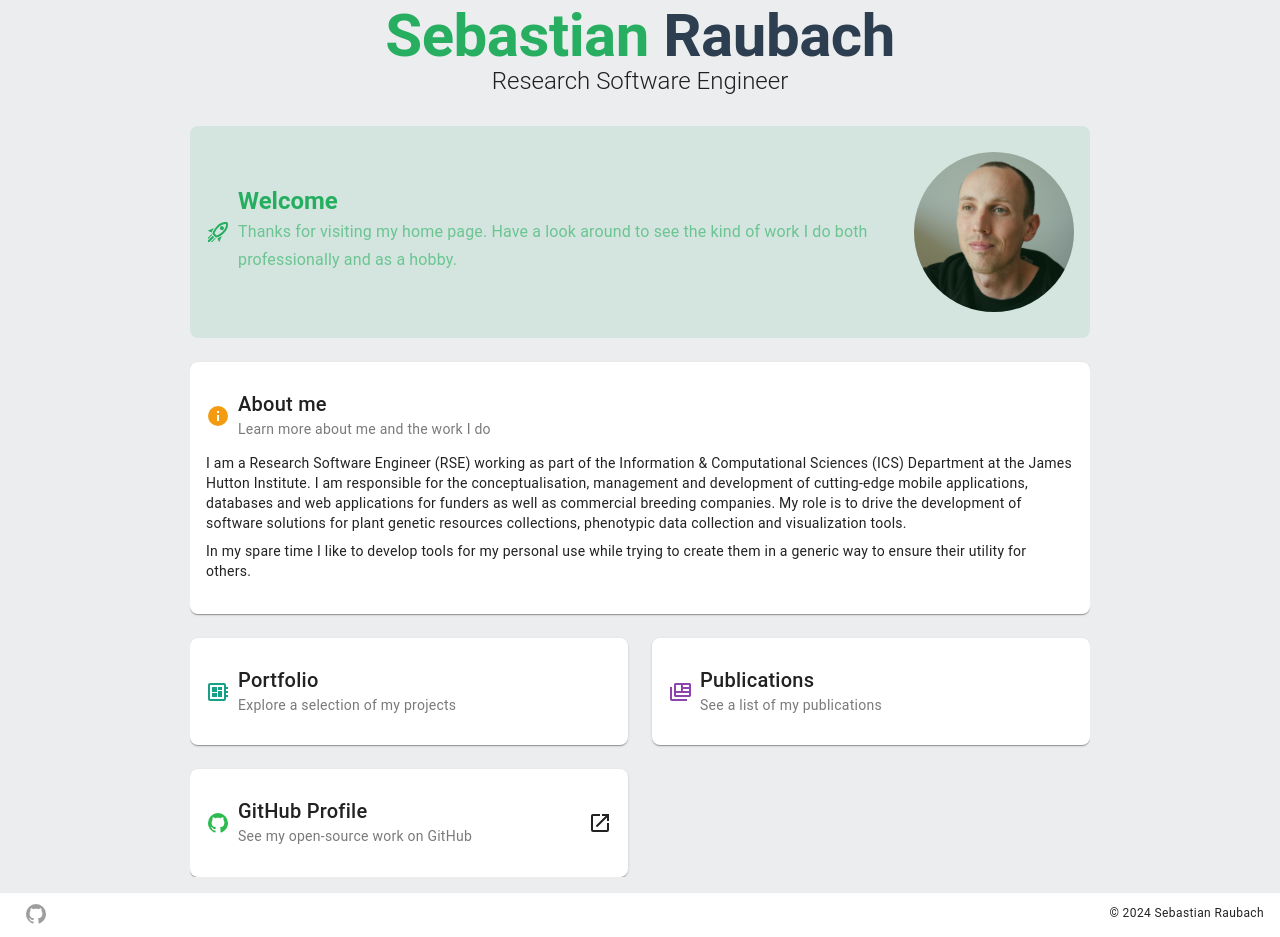
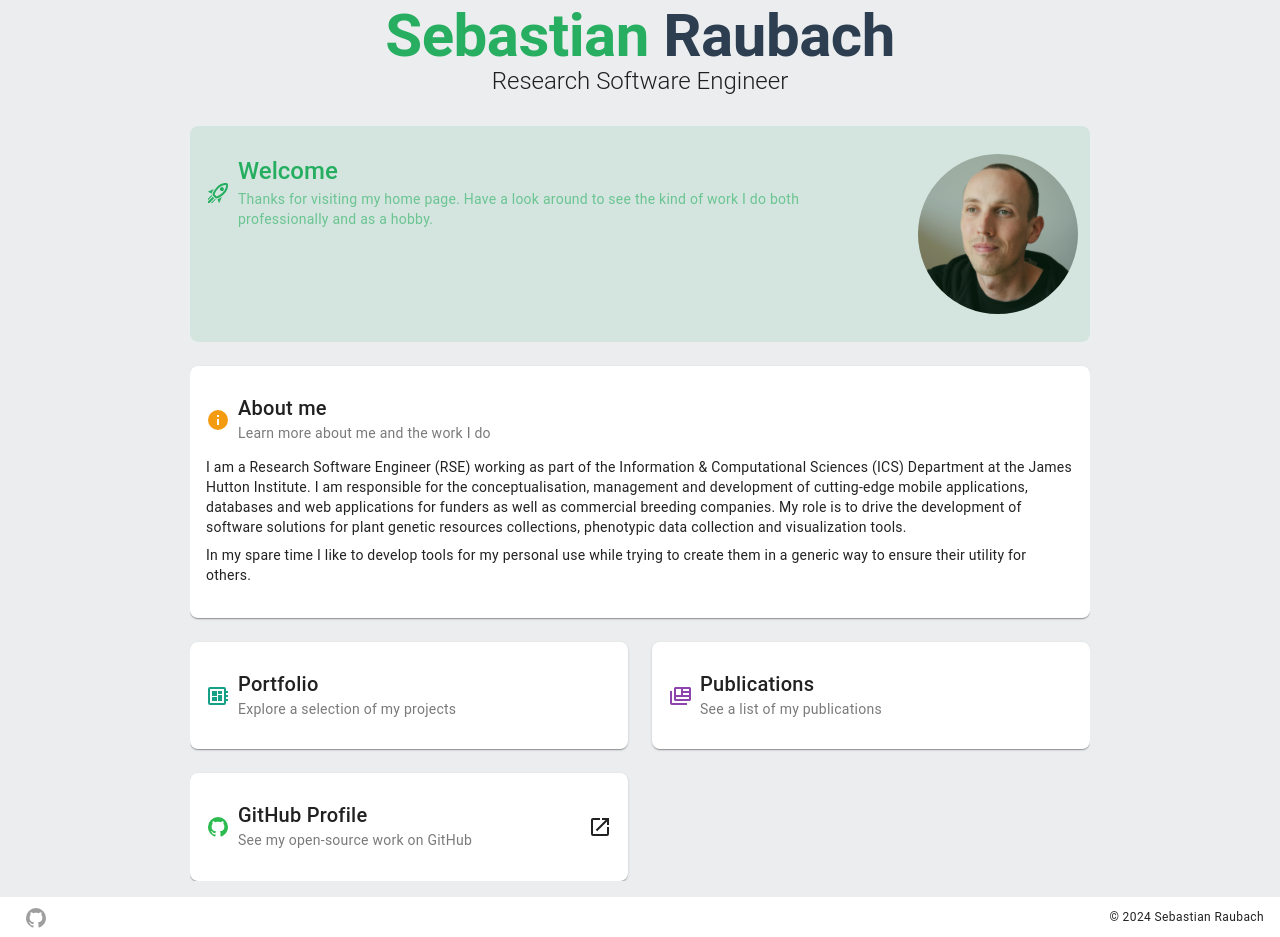
Before and after one commit to sebastian-raubach/sebastian-raubach.github.io, a Vue app: page / in a window 1280 px wide. Shown: the part 240-1177 px from the top of the page. Built offline with nearby package versions, Linux system fonts and the light colour scheme.

Commit message:
- CHG: Layout fixes. - CHG: Changed router mode to hash.

```diff
--- a/src/components/HelloWorld.vue
+++ b/src/components/HelloWorld.vue
@@ -22,23 +22,23 @@
           <v-card
             class="py-4"
             color="primary"
-            :prepend-icon="mdiRocketLaunchOutline"
             rounded="lg"
             variant="tonal"
           >
-            <template #append>
-              <v-avatar image="/img/sebastian.jpg" size="160" />
-            </template>
+            <div class="d-flex flex-column flex-sm-row flex-no-wrap justify-space-between align-center align-sm-start">
+              <div class="order-1 order-sm-0">
+                <v-card-item :prepend-icon="mdiRocketLaunchOutline">
+                  <v-card-title class="text-h5">
+                    Welcome
+                  </v-card-title>
 
-            <template #title>
-              <h2 class="text-h5 font-weight-bold">Welcome</h2>
-            </template>
-
-            <template #subtitle>
-              <div class="text-subtitle-1 text-wrap">
-                Thanks for visiting my home page. Have a look around to see the kind of work I do both professionally and as a hobby.
+                  <v-card-subtitle class="text-wrap">
+                    Thanks for visiting my home page. Have a look around to see the kind of work I do both professionally and as a hobby.
+                  </v-card-subtitle>
+                </v-card-item>
               </div>
-            </template>
+              <v-avatar class="ma-3 order-0 order-sm-1" image="/img/sebastian.jpg" size="160" />
+            </div>
           </v-card>
         </v-col>
 
@@ -46,9 +46,11 @@
           <v-card
             class="py-4"
             rounded="lg"
-            subtitle="Learn more about me and the work I do"
             title="About me"
           >
+            <template #subtitle>
+              <span class="text-wrap">Learn more about me and the work I do</span>
+            </template>
             <v-card-text class="text-wrap">
               <p class="mb-2">I am a Research Software Engineer (RSE) working as part of the Information & Computational Sciences (ICS) Department at the James Hutton Institute. I am responsible for the conceptualisation, management and development of cutting-edge mobile applications, databases and web applications for funders as well as commercial breeding companies. My role is to drive the development of software solutions for plant genetic resources collections, phenotypic data collection and visualization tools.</p>
               <p>In my spare time I like to develop tools for my personal use while trying to create them in a generic way to ensure their utility for others.</p>
@@ -59,45 +61,51 @@
           </v-card>
         </v-col>
 
-        <v-col cols="6">
+        <v-col cols="12" sm="6">
           <v-card
             class="py-4"
             rounded="lg"
-            subtitle="Explore a selection of my projects"
             title="Portfolio"
             to="portfolio"
           >
+            <template #subtitle>
+              <span class="text-wrap">Explore a selection of my projects</span>
+            </template>
             <template #prepend>
               <v-icon color="portfolio" :icon="mdiDeveloperBoard" />
             </template>
           </v-card>
         </v-col>
 
-        <v-col cols="6">
+        <v-col cols="12" sm="6">
           <v-card
             class="py-4"
             rounded="lg"
-            subtitle="See a list of my publications"
             title="Publications"
             to="publications"
           >
+            <template #subtitle>
+              <span class="text-wrap">See a list of my publications</span>
+            </template>
             <template #prepend>
               <v-icon color="publications" :icon="mdiNewspaperVariantMultiple" />
             </template>
           </v-card>
         </v-col>
 
-        <v-col cols="6">
+        <v-col cols="12" sm="6">
           <v-card
             :append-icon="mdiOpenInNew"
             class="py-4"
             href="https://github.com/sebastian-raubach"
             rel="noopener noreferrer"
             rounded="lg"
-            subtitle="See my open-source work on GitHub"
             target="_blank"
             title="GitHub Profile"
           >
+            <template #subtitle>
+              <span class="text-wrap">See my open-source work on GitHub</span>
+            </template>
             <template #prepend>
               <v-icon color="github" :icon="mdiGithub" />
             </template>
@@ -109,7 +117,7 @@
 </template>
 
 <script setup lang="ts">
-  import { mdiGithub, mdiOpenInNew, mdiDeveloperBoard, mdiRocketLaunchOutline, mdiNewspaperVariantMultiple, mdiInformation } from '@mdi/js'
+  import { mdiGithub, mdiOpenInNew, mdiDeveloperBoard, mdiNewspaperVariantMultiple, mdiRocketLaunchOutline, mdiInformation } from '@mdi/js'
 </script>
 
 <style>
--- a/src/router/index.ts
+++ b/src/router/index.ts
@@ -6,12 +6,12 @@
  */
 
 // Composables
-import { createRouter, createWebHistory } from 'vue-router/auto'
+import { createRouter, createWebHashHistory } from 'vue-router/auto'
 import { setupLayouts } from 'virtual:generated-layouts'
 import { routes } from 'vue-router/auto-routes'
 
 const router = createRouter({
-  history: createWebHistory(import.meta.env.BASE_URL),
+  history: createWebHashHistory(),
   routes: setupLayouts(routes),
 })
 
```
